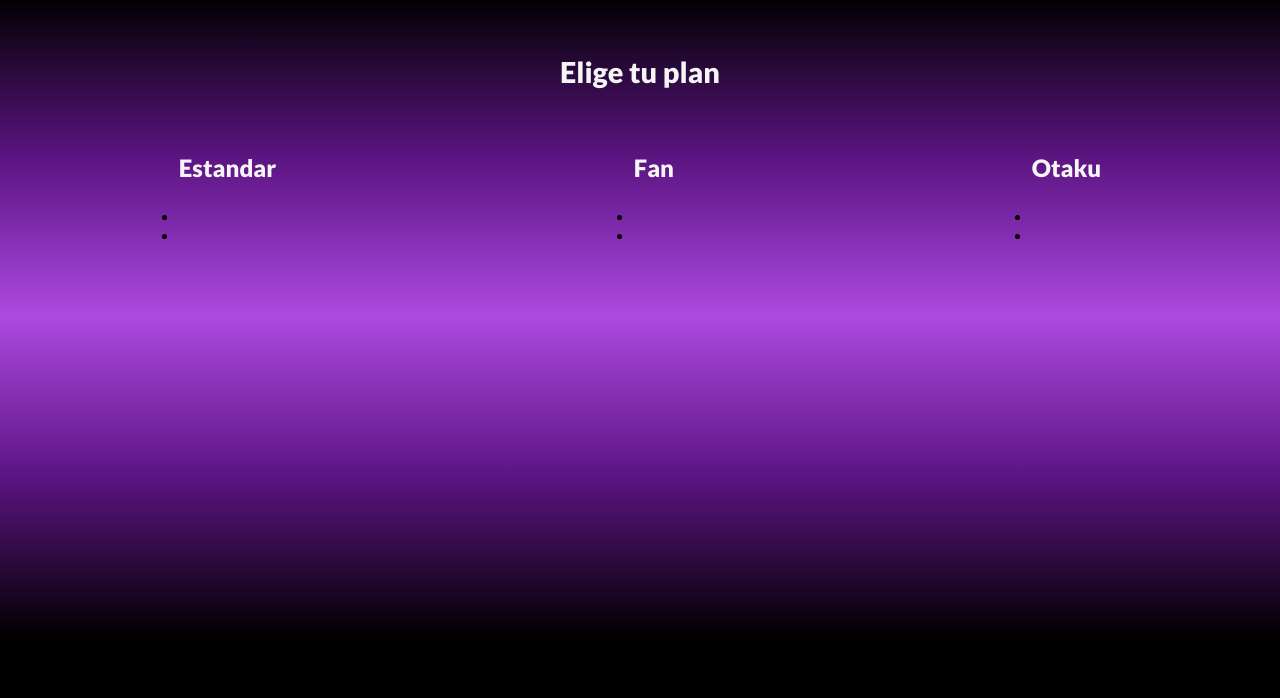
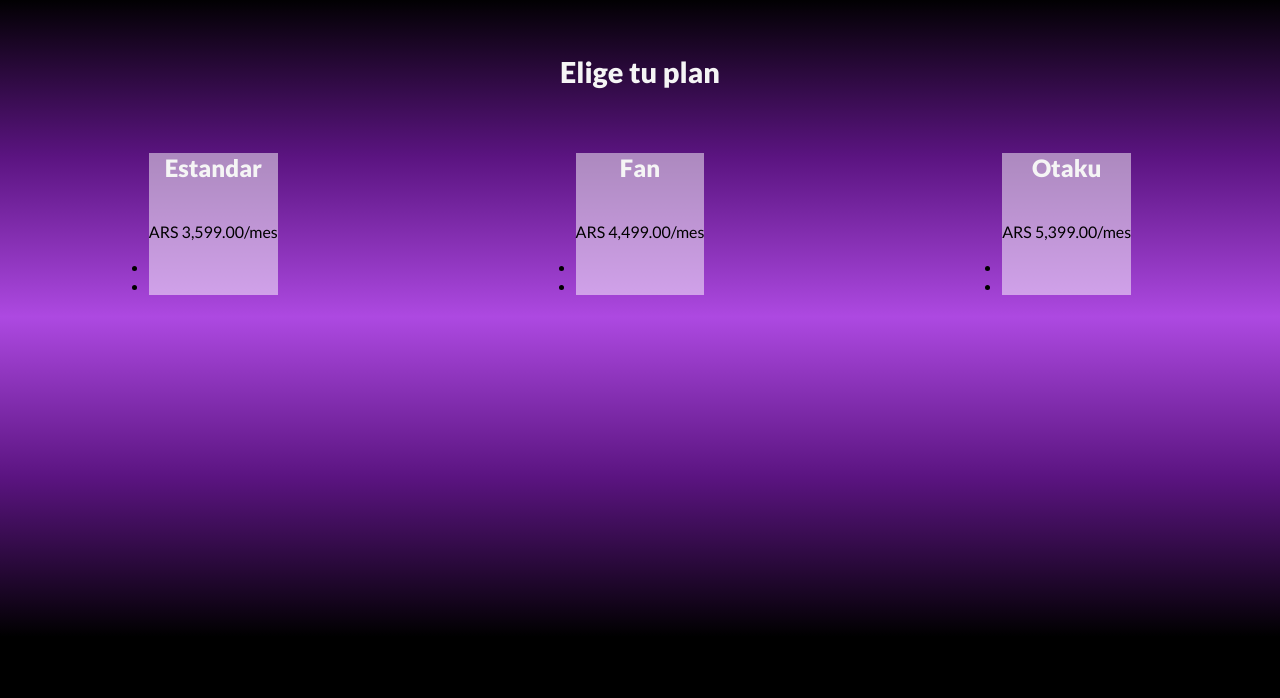
Before and after one commit to tomasDiuorno/moviesPlatform, a plain HTML site: page pages/suscribe.html in a window 1280 px wide. Shown: the part 67-765 px from the top of the page. Drawn offline with Linux system fonts and the light colour scheme.

Commit message:
actualizacion suscribe

```diff
--- a/css/suscribe.css
+++ b/css/suscribe.css
@@ -18,6 +18,11 @@
     justify-content: space-around;
     padding: 5% 0;
 }
-.plan_container{
-
+.plan__container{
+    text-align: center;
+    height: 100%;
+    display: flex;
+    flex-direction: column;
+    gap: 1em;
+    background-color: rgba(255, 255, 255, .5);
 }
--- a/pages/suscribe.html
+++ b/pages/suscribe.html
@@ -50,7 +50,7 @@
                 <div class="plan__container">
                     <h2>Estandar</h2>
                     <div class="plan__price">
-
+                        <p>ARS 3,599.00/mes</p>
                     </div>
                     <ul class="plan-details__container">
                         <li class="plan-details"></li>
@@ -60,7 +60,7 @@
                 <div class="plan__container">
                     <h2>Fan</h2>
                     <div class="plan__price">
-
+                        <p>ARS 4,499.00/mes</p>
                     </div>
                     <ul class="plan-details__container">
                         <li class="plan-details"></li>
@@ -70,7 +70,7 @@
                 <div class="plan__container">
                     <h2>Otaku</h2>
                     <div class="plan__price">
-
+                        <p>ARS 5,399.00/mes</p>
                     </div>
                     <ul class="plan-details__container">
                         <li class="plan-details"></li>
```
